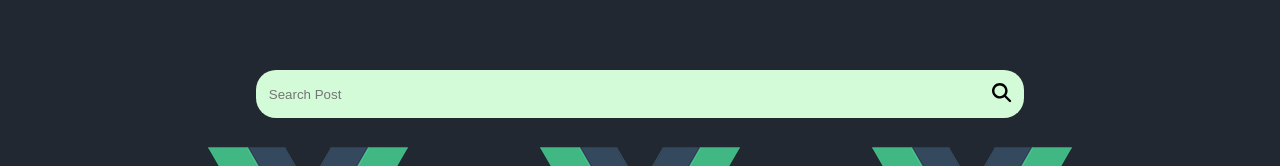
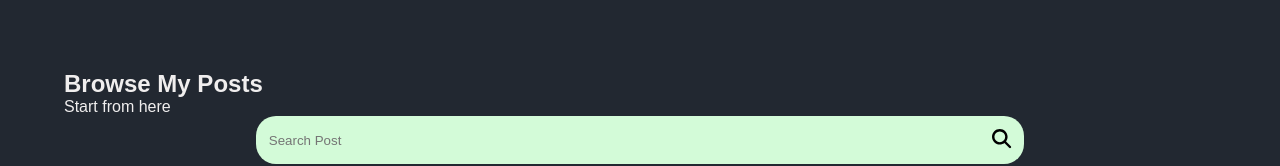
Before and after one commit to rakkaalhazimi/Vue-Blogspot, a Vue app: page / in a window 1280 px wide. Shown: the part 834-1000 px from the top of the page. Built offline with nearby package versions, Linux system fonts and the light colour scheme.

Commit message:
add: blog browse title and subtitle

```diff
--- a/src/components/BlogBrowser.vue
+++ b/src/components/BlogBrowser.vue
@@ -1,5 +1,10 @@
 <template>
-  <div id="blog-browse" class="content-pad">
+  <div id="blog-browse" class="content-pad text-dark">
+
+    <!-- Title and subtitle -->
+    <h2 class="text-left">Browse My Posts</h2>
+    <p class="text-left">Start from here</p>
+
     <SearchBar />
     <BlogCardContainer />
   </div>
```
